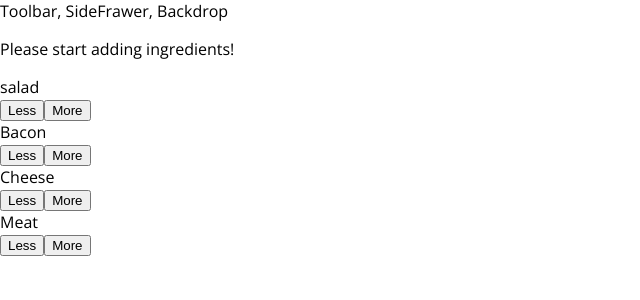
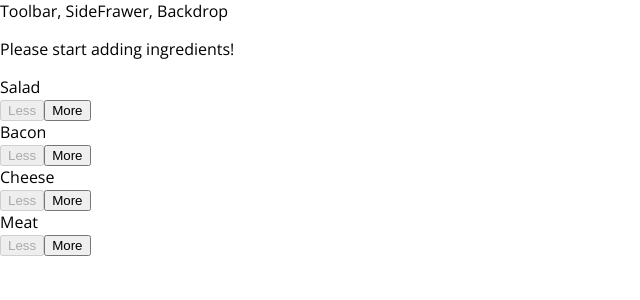
Before and after one commit to vshengeliya/burger-builder, a React app: page / in a window 1280 px wide. Shown: the top 300 px of the page, without its empty margins (0-640 px from the left). Built offline with nearby package versions, Linux system fonts and the light colour scheme.

Commit message:
disables less button

```diff
--- a/src/components/Burger/BuildControls/BuildControls.js
+++ b/src/components/Burger/BuildControls/BuildControls.js
@@ -4,7 +4,7 @@
 import BuildControl from './BuldControl/BuildControl'
 
 const controls = [
-    { label: 'salad', type: 'salad'},
+    { label: 'Salad', type: 'salad'},
     { label: 'Bacon', type: 'bacon'},
     { label: 'Cheese', type: 'cheese'},
     { label: 'Meat', type: 'meat'}
@@ -18,7 +18,8 @@
              key = {ctrl.label}
              label ={ctrl.label}
              added={() => props.ingredientAdded(ctrl.type)}
-             removed = {()=> props.ingredientRemove(ctrl.type)}/>
+             removed = {()=> props.ingredientRemove(ctrl.type)}
+             disabled={props.disabled[ctrl.type]}/>
         ))}
 
 
--- a/src/components/Burger/BuildControls/BuldControl/BuildControl.js
+++ b/src/components/Burger/BuildControls/BuldControl/BuildControl.js
@@ -5,8 +5,12 @@
 const buildControl =(props)=>(
     <div className={classes.BuildControl}>
         <div className={classes.Label}>{props.label}</div>
-        <button className={classes.Less} onClick={props.removed}>Less</button>
-        <button className={classes.More} onClick={props.added}>More</button>
+        <button
+        className={classes.Less}
+        onClick={props.removed}
+        disabled={props.disabled}>Less</button>
+        <button
+        className={classes.More} onClick={props.added}>More</button>
     </div>
 );
 
--- a/src/containers/BurgerBuilder/BurgerBuilder.js
+++ b/src/containers/BurgerBuilder/BurgerBuilder.js
@@ -44,6 +44,9 @@
     removeIngredientHandler = (type) =>{
 
         const oldCount = this.state.ingredients[type];
+        if (oldCount <= 0){
+            return;
+        }
         const updatedCount = oldCount - 1;
         const updtedIngredients = {
             ...this.state.ingredients
@@ -55,16 +58,24 @@
         const newPrice = oldPrice + priceDeduction;
 
         this.setState({totalPrice: newPrice, ingredients: updtedIngredients})
-
     }
 
     render(){
+        const disabledInfo = {
+            ...this.state.ingredients
+        };
+
+        for (let key in disabledInfo){
+            disabledInfo[key] = disabledInfo[key] <=0; //would return true or false
+            //{salad:true, meat: false,...}
+        }
         return(
             <Aux>
                 <Burger ingredients={this.state.ingredients}/>
                 <BuildControls
                 ingredientAdded = {this.addIngredientHandler}
-                ingredientRemove ={this.removeIngredientHandler}/>
+                ingredientRemove ={this.removeIngredientHandler}
+                disabled={disabledInfo}/>
             </Aux>
         );
     }
```
